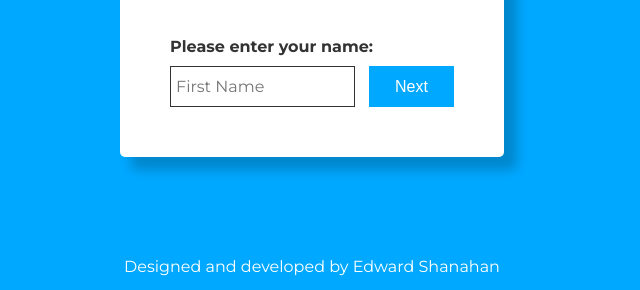
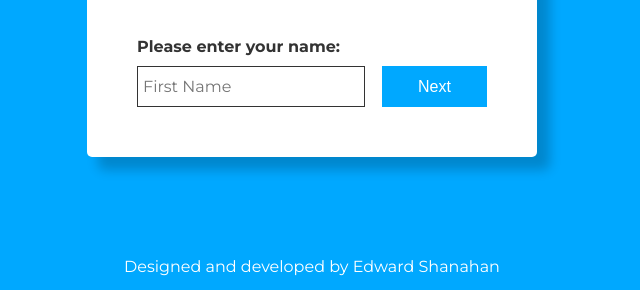
Before and after one commit to EdwardShanahan07/my-todo-list, a plain HTML site: page index.html in a window 1280 px wide. Shown: the part 290-580 px from the top of the page, without its empty margins (328-968 px from the left). Drawn offline with Linux system fonts and the light colour scheme.

Commit message:
Replace container width to 450px

```diff
--- a/assets/css/style.css
+++ b/assets/css/style.css
@@ -36,7 +36,7 @@ header {
     color: #333;
     background-color: #fff;
     border-radius: 5px;
-    width: 30%;
+    max-width: 450px;
     margin: 0 auto 10rem auto;
     padding: 5rem;
     box-shadow: 12px 12px 12px 1px rgba(0, 0, 0, 0.2);
```
